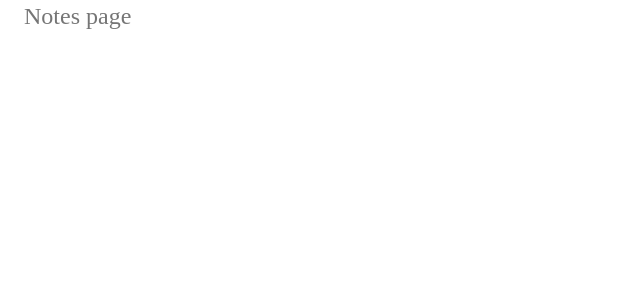
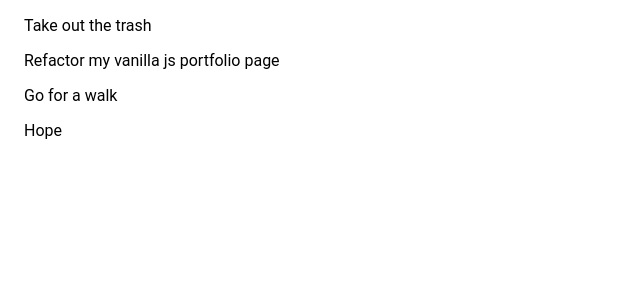
Before and after one commit to KyleKnolleLynch/Fresh-Notes, a React (Create React App) app: page / in a window 1280 px wide. Shown: the top 300 px of the page, without its empty margins (0-640 px from the left). Built offline with nearby package versions, Linux system fonts and the light colour scheme; data requests are answered from the project's data file; the HTML template or start-up script is replaced by a standard one.

Commit message:
radio buttons, json server

```diff
--- /dev/null
+++ b/data/db.json
@@ -0,0 +1,28 @@
+{
+  "notes": [
+    {
+      "title": "Take out the trash",
+      "details": "Lorem Ipsum is simply dummy text of the printing and typesetting industry.",
+      "category": "reminders",
+      "id": 1
+    },
+    {
+      "title": "Refactor my vanilla js portfolio page",
+      "details": "Lorem Ipsum is simply dummy text of the printing and typesetting industry.",
+      "category": "work",
+      "id": 2
+    },
+    {
+      "title": "Go for a walk",
+      "details": "Lorem Ipsum is simply dummy text of the printing and typesetting industry.",
+      "category": "todos",
+      "id": 3
+    },
+    {
+      "title": "Hope",
+      "details": "Try and get good.",
+      "category": "todos",
+      "id": 4
+    }
+  ]
+}
--- a/src/pages/Create.js
+++ b/src/pages/Create.js
@@ -5,6 +5,11 @@ import KeyboardArrowRightIcon from '@material-ui/icons/KeyboardArrowRight'
 import { makeStyles } from '@material-ui/core'
 import TextField from '@material-ui/core/TextField'
 import { useState } from 'react'
+import RadioGroup from '@material-ui/core/RadioGroup'
+import FormControlLabel from '@material-ui/core/FormControlLabel'
+import Radio from '@material-ui/core/Radio'
+import FormControl from '@material-ui/core/FormControl'
+import FormLabel from '@material-ui/core/FormLabel'
 
 const useStyles = makeStyles({
   field: {
@@ -20,6 +25,7 @@ const Create = () => {
   const [details, setDetails] = useState('')
   const [titleError, setTitleError] = useState(false)
   const [detailsError, setDetailsError] = useState(false)
+  const [category, setCategory] = useState('todos')
 
   const handleSubmit = e => {
     e.preventDefault()
@@ -31,7 +37,20 @@ const Create = () => {
     if (details === '') setDetailsError(true)
 
     if (title && details) {
-      console.log(title, details)
+      const createNote = async () => {
+        try {
+          const res = await fetch('http://localhost:8000/notes', {
+            method: 'POST',
+            headers: { 'Content-type': 'application/json' },
+            body: JSON.stringify({ title, details, category }),
+          })
+          const data = await res.json()
+          return data
+        } catch (err) {
+          alert(err.message)
+        }
+      }
+      createNote()
     }
   }
 
@@ -70,6 +89,24 @@ const Create = () => {
           required
           error={detailsError}
         />
+
+        <FormControl className={classes.field}>
+          <FormLabel>Note Category</FormLabel>
+          <RadioGroup
+            value={category}
+            onChange={e => setCategory(e.target.value)}
+          >
+            <FormControlLabel value='money' control={<Radio />} label='Money' />
+            <FormControlLabel value='todos' control={<Radio />} label='Todos' />
+            <FormControlLabel
+              value='reminders'
+              control={<Radio />}
+              label='Reminders'
+            />
+            <FormControlLabel value='work' control={<Radio />} label='Work' />
+          </RadioGroup>
+        </FormControl>
+
         <Button
           type='submit'
           color='secondary'
--- a/src/pages/Notes.js
+++ b/src/pages/Notes.js
@@ -1,17 +1,28 @@
+import { useState, useEffect } from 'react'
 import Container from '@material-ui/core/Container'
 import Typography from '@material-ui/core/Typography'
 
 const Notes = () => {
+  const [notes, setNotes] = useState([])
+
+  useEffect(() => {
+    const getNotes = async () => {
+      try {
+        let res = await fetch('http://localhost:8000/notes')
+        let data = await res.json()
+        setNotes(data)
+      } catch (err) {
+        alert(err.message)
+      }
+    }
+    getNotes()
+  }, [])
+  console.log(notes)
   return (
     <Container>
-      <Typography
-        variant='h5'
-        component='h1'
-        gutterBottom
-        color='textSecondary'
-      >
-        Notes page
-      </Typography>
+      <div>{notes.map(note => (
+        <p key={note.id}>{note.title}</p>
+      ))}</div>
     </Container>
   )
 }
```
